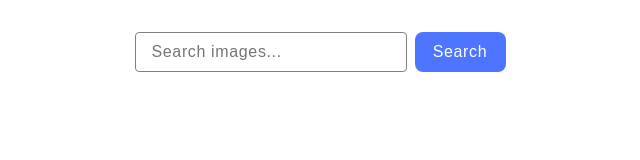
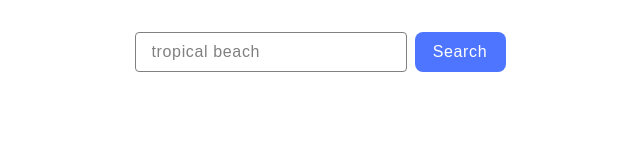
Before and after one commit to PetroGal/goit-js-hw-12, a website built with Vite: page src/index.html in a window 1280 px wide. Shown: the top 160 px of the page, 400-1040 px from the left. Built offline with nearby package versions, Linux system fonts and the light colour scheme; what simplelightbox would draw is missing.

Commit message:
revised code 2

```diff
--- a/src/index.html
+++ b/src/index.html
@@ -14,7 +14,7 @@
   <section class="section">
     <form class="search-form">
       <div class="form-wrapper">
-        <input class="search-input" type="text" placeholder="Search images..." name="search">
+        <input class="search-input" type="text" placeholder="Search images..." name="search" value="tropical beach">
         <button class="searcn-btn" type="submit">Search</button>
       </div>
     </form>
```
